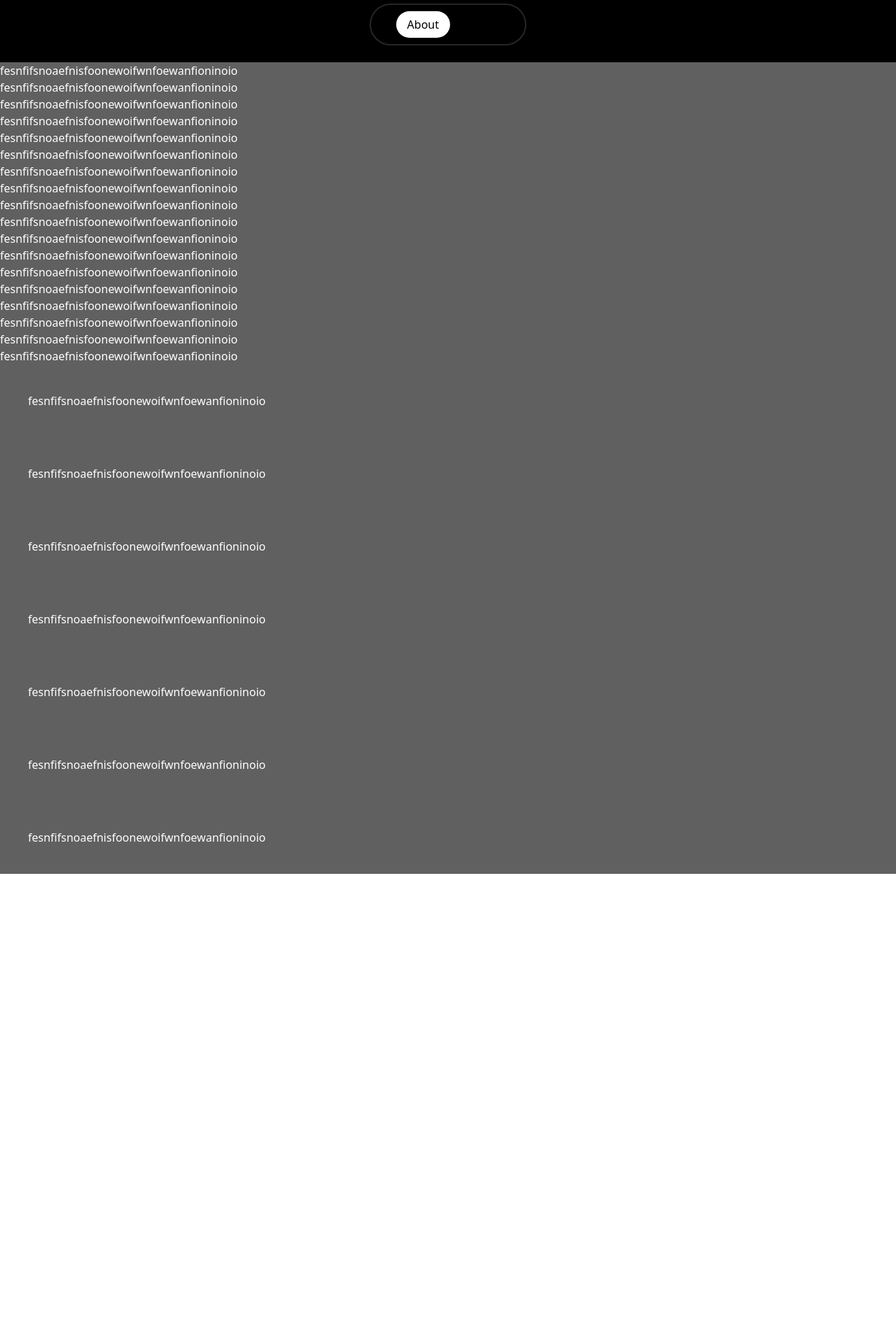
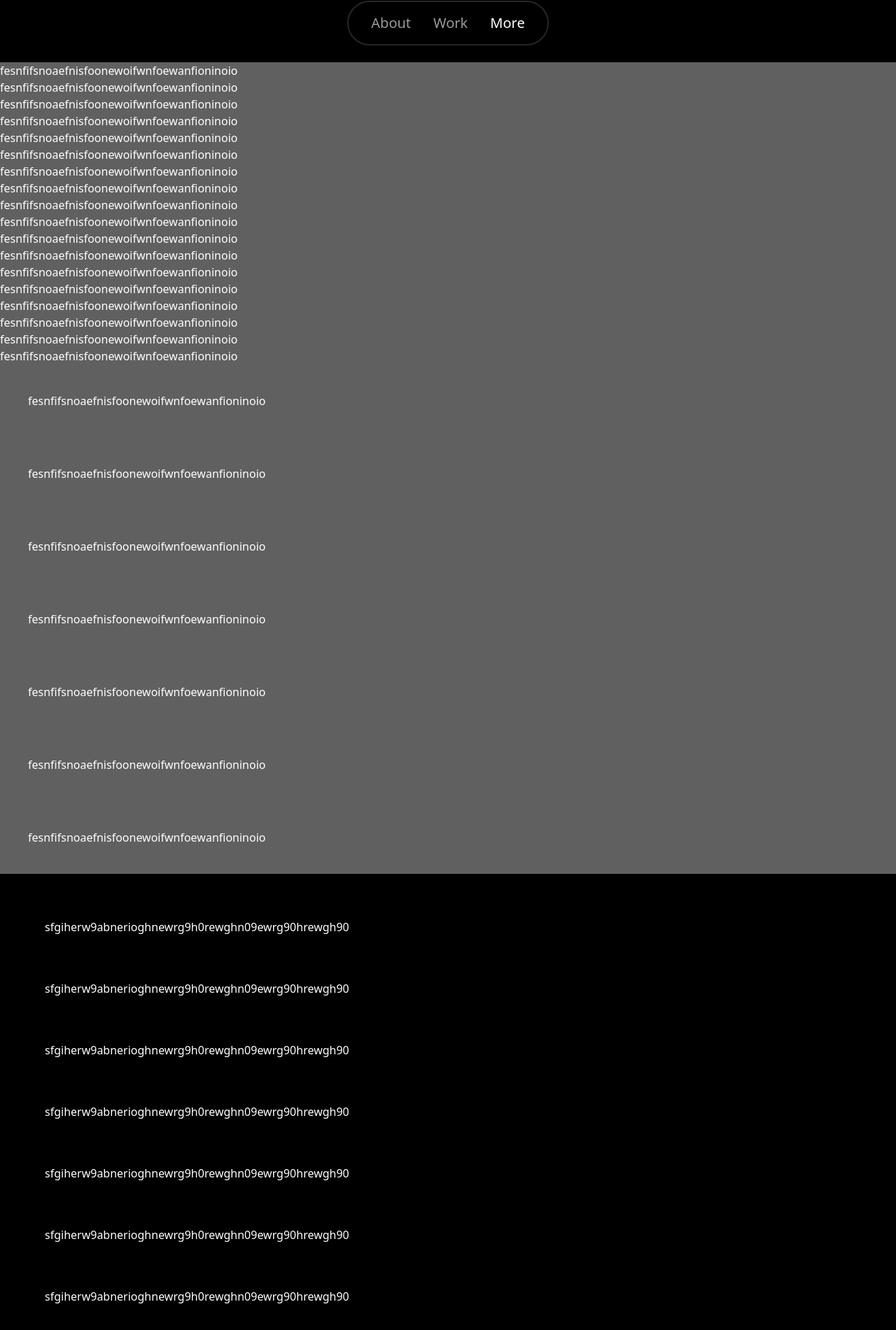
Before and after one commit to ArnoldJorg/My-Portfolio, a React (Create React App) app: page / in a window 1280 px wide. Shown: the part 711-2612 px from the top of the page at 70% size. Before the commit the page ends 1960 px from the top, so only its background shows below. Built offline with nearby package versions, Linux system fonts and the light colour scheme.

Commit message:
first implementation of responsive design

```diff
--- a/src/About.tsx
+++ b/src/About.tsx
@@ -16,10 +16,14 @@ const About = ({ onInViewChange }) => {
   if (onInViewChange) onInViewChange(inView, "about");
 
   return (
-    <div ref={ref} id="about-section" className=" h-screen w-screen   ">
+    <div
+      ref={ref}
+      id="about-section"
+      className=" h-screen w-screen scroll-smooth "
+    >
       <div className="flex flex-col items-center justify-center min-h-full w-full ">
-        <div className=" flex flex-row w-7/12 h-[70%]  ">
-          <div className="w-[100%] h-[100%]  items-center justify-center space-x-10  ">
+        <div className=" flex lg:max-2xl:flex-row lg:w-8/12 lg:max-2xl:h-[70%] sm:w-full sm:max-lg:h-full lg:max-2xl:w-3/4 sm:max-lg:flex-col ">
+          <div className="w-full h-full items-center justify-center space-x-10 border sm:max-lg:order-2 lg:max-2xl:order-1">
             <div className="flex text-white flex-col ">
               <h1 className="items-center justify-center w-full  font-InterBold text-3xl  ">
                 Arnold Mobio
@@ -62,7 +66,7 @@ const About = ({ onInViewChange }) => {
               </div>
             </div>
           </div>
-          <div className="relative w-[100%] h-[100%] inline-block  ">
+          <div className="sm:relative w-full h-full items-center justify-center sm:order-1 lg:order-2 sm:my-12 sm:max-lg:border-2 ">
             <BorderAnimation />
             <VideoPlayer />
           </div>
--- a/src/App.tsx
+++ b/src/App.tsx
@@ -1,6 +1,7 @@
 import React, { useState } from "react";
 import About from "./About.tsx";
 import WorkSection from "./WorkSection.tsx";
+import MorePage from "./MorePage.tsx";
 
 function App() {
   const [activeSection, setActiveSection] = useState("");
@@ -13,33 +14,44 @@ function App() {
   return (
     <div className=" bg-black overflow-y-auto ">
       <div className="z-10  w-screen bottom-6 flex items-center justify-center fixed ">
-        <div className="flex flex-row justify-center items-center p-4 px-9 space-x-10 bg-black rounded-full border-custom-grey-3 border-2 text-custom-white  ">
-          <nav>
+        <div className="flex flex-row justify-center items-center p-4 px-8 bg-black rounded-full border-custom-grey-3 border-2 text-xl ">
+          <nav className="space-x-8">
             <a
               href="#about-section"
-              className={`px-4 py-2 rounded-full ${
+              className={
                 activeSection === "about"
-                  ? "bg-white text-black"
-                  : "text-custom-white"
-              }`}
+                  ? " text-white "
+                  : "text-white opacity-60 hover:opacity-100"
+              }
             >
               About
             </a>
             <a
               href="#work-section"
-              className={`px-4 py-2 rounded-full ${
+              className={
                 activeSection === "work"
-                  ? "bg-white text-black"
-                  : "text-custom-white"
-              }`}
+                  ? " text-white "
+                  : "text-white opacity-60 hover:opacity-100"
+              }
             >
               Work
+            </a>
+            <a
+              href="#more-section"
+              className={
+                activeSection === "more"
+                  ? " text-white "
+                  : "text-white opacity-60 hover:opacity-100"
+              }
+            >
+              More
             </a>
           </nav>
         </div>
       </div>
       <About onInViewChange={handleInViewChange} />
       <WorkSection onInViewChange={handleInViewChange} />
+      <MorePage onInViewChange={handleInViewChange} />
     </div>
   );
 }
--- /dev/null
+++ b/src/MorePage.tsx
@@ -0,0 +1,38 @@
+import React from "react";
+
+import { useInView } from "react-intersection-observer";
+
+const MorePage = ({ onInViewChange }) => {
+  const { ref, inView } = useInView({
+    threshold: 0.5,
+  });
+
+  if (onInViewChange) onInViewChange(inView, "more");
+  return (
+    <div ref={ref} id="more-section" className="p-16 space-y-16 ">
+      <p className="text-white">
+        sfgiherw9abnerioghnewrg9h0rewghn09ewrg90hrewgh90
+      </p>
+      <p className="text-white">
+        sfgiherw9abnerioghnewrg9h0rewghn09ewrg90hrewgh90
+      </p>
+      <p className="text-white">
+        sfgiherw9abnerioghnewrg9h0rewghn09ewrg90hrewgh90
+      </p>
+      <p className="text-white">
+        sfgiherw9abnerioghnewrg9h0rewghn09ewrg90hrewgh90
+      </p>
+      <p className="text-white">
+        sfgiherw9abnerioghnewrg9h0rewghn09ewrg90hrewgh90
+      </p>
+      <p className="text-white">
+        sfgiherw9abnerioghnewrg9h0rewghn09ewrg90hrewgh90
+      </p>
+      <p className="text-white">
+        sfgiherw9abnerioghnewrg9h0rewghn09ewrg90hrewgh90
+      </p>
+    </div>
+  );
+};
+
+export default MorePage;
--- a/src/Video/BorderAnimation.tsx
+++ b/src/Video/BorderAnimation.tsx
@@ -8,7 +8,7 @@ const BorderAnimation = () => {
       alt="Scribble"
       // width="=100"
       // height="100"
-      className="absolute w-[20rem] inset-x-1/3 m-auto h-[20rem] z-10  scribble-border-animation  object-cover invert rounded-full pixelated grayscale pointer pointer-events-none"
+      className="absolute sm:items-center sm:justify-center sm:top:10 w-[25vw] inset-x-1/3 m-auto h-[25vw] z-10  scribble-border-animation  object-cover invert rounded-full pixelated grayscale pointer pointer-events-none "
     />
   );
 };
--- a/src/Video/VideoPlayer.tsx
+++ b/src/Video/VideoPlayer.tsx
@@ -4,7 +4,7 @@ const VideoPlayer = () => {
   return (
     <iframe
       // src={Logo}
-      className=" inset-x-1/3 m-auto  absolute  w-[20rem] h-[20rem]  rounded-full  pointer-events-auto object-contain"
+      className=" sm:items-center inset-x-1/3  sm:justify-center sm:m-auto lg:absolute  w-[25vw] h-[25vw]  rounded-full  pointer-events-auto object-contain  "
       // width="100"
       // height="100"
       // alt="react-image"
--- a/src/WorkSection.tsx
+++ b/src/WorkSection.tsx
@@ -7,9 +7,7 @@ const WorkSection = ({ onInViewChange }) => {
     threshold: 0.5,
   });
 
-  useEffect(() => {
-    onInViewChange("work", inView); // Notify parent component about visibility
-  }, [inView]);
+  if (onInViewChange) onInViewChange(inView, "work");
 
   return (
     <div
--- a/src/index.css
+++ b/src/index.css
@@ -84,3 +84,8 @@
     font-style: normal;
   }
 }
+
+html,
+body {
+  overscroll-behavior: none; /* Prevent the bounce effect */
+}
```
